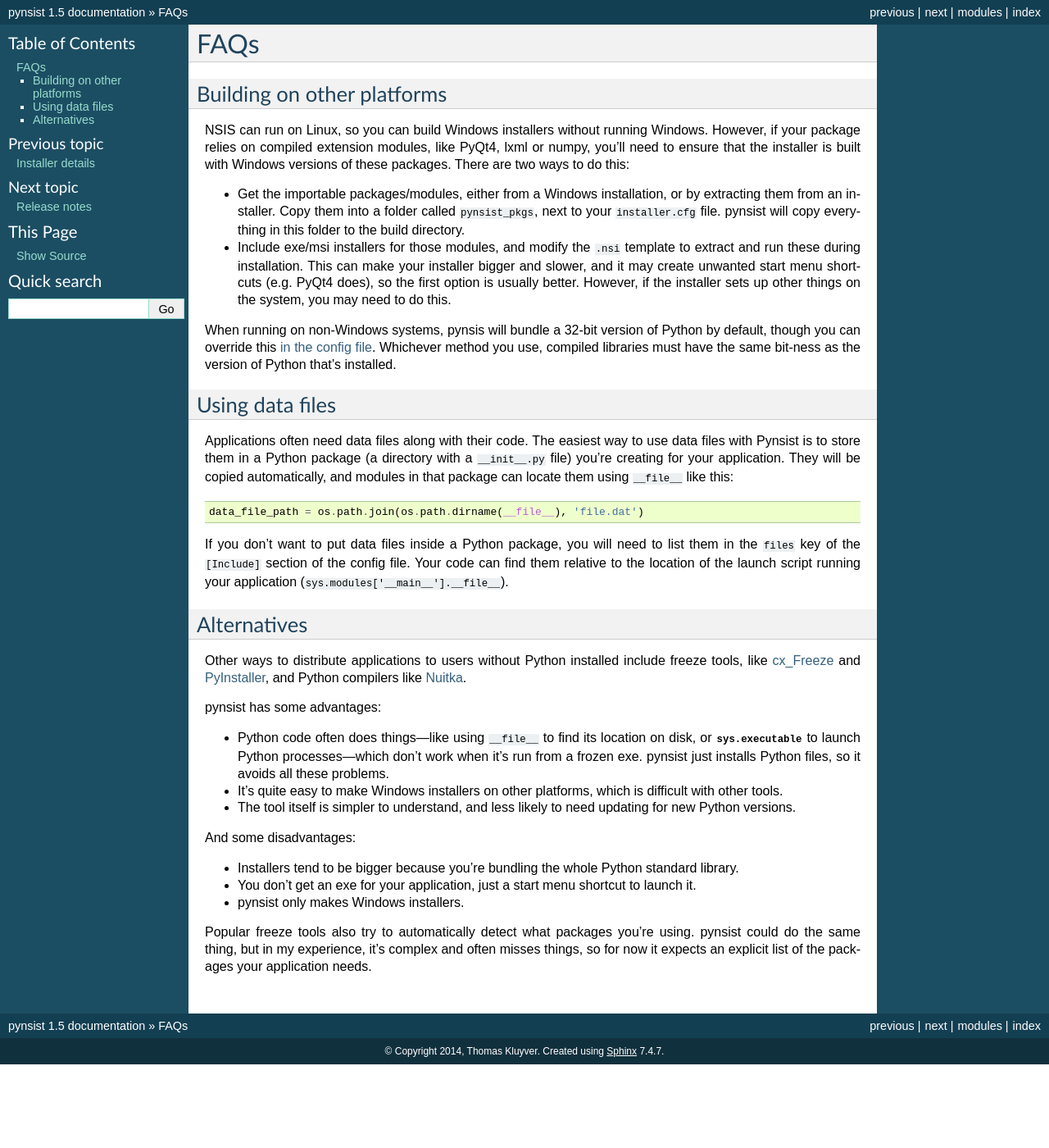
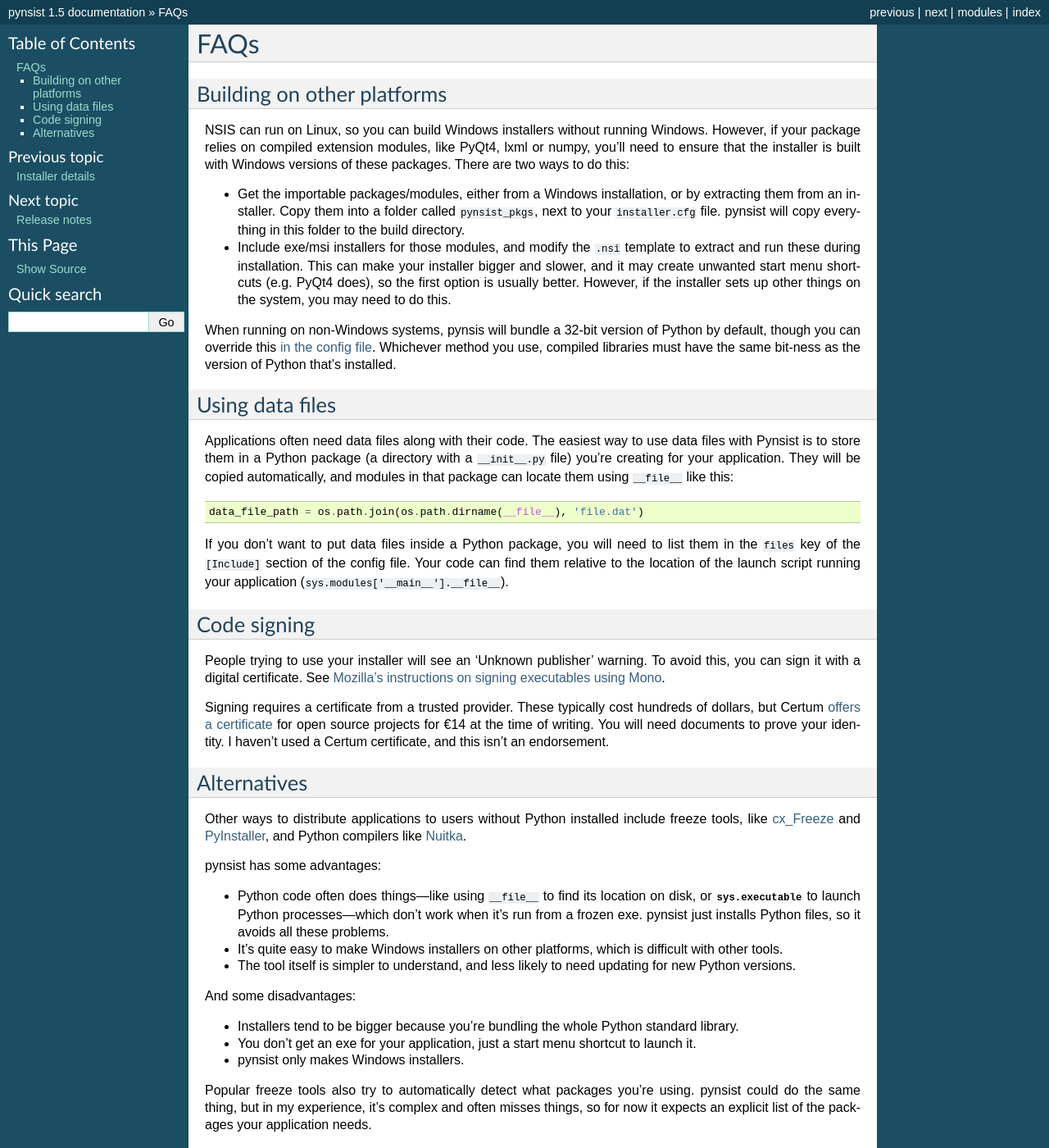
Before and after one commit to takluyver/pynsist, a Sphinx documentation site: the page built from doc/faq.rst, in a window 1280 px wide and 1400 px high. Shown: the whole window at 82% size. Built offline with Sphinx 7.4.7, drawn with Linux system fonts in a browser that asks for light colours.

Commit message:
Add FAQ entry on code signing

```diff
--- a/doc/faq.rst
+++ b/doc/faq.rst
@@ -40,6 +40,21 @@ list them in the ``files`` key of the ``[Include]`` section of the config file.
 Your code can find them relative to the location of the launch script running your
 application (``sys.modules['__main__'].__file__``).
 
+Code signing
+------------
+
+People trying to use your installer will see an 'Unknown publisher' warning.
+To avoid this, you can sign it with a digital certificate. See
+`Mozilla's instructions on signing executables using Mono
+<https://developer.mozilla.org/en-US/docs/Signing_an_executable_with_Authenticode>`__.
+
+Signing requires a certificate from a trusted provider. These typically cost
+hundreds of dollars, but Certum `offers a certificate
+<https://www.certum.eu/certum/cert,offer_en_open_source_cs.xml>`__ for open
+source projects for €14 at the time of writing. You will need documents to prove
+your identity. I haven't used a Certum certificate, and this isn't an
+endorsement.
+
 Alternatives
 ------------
 
```
